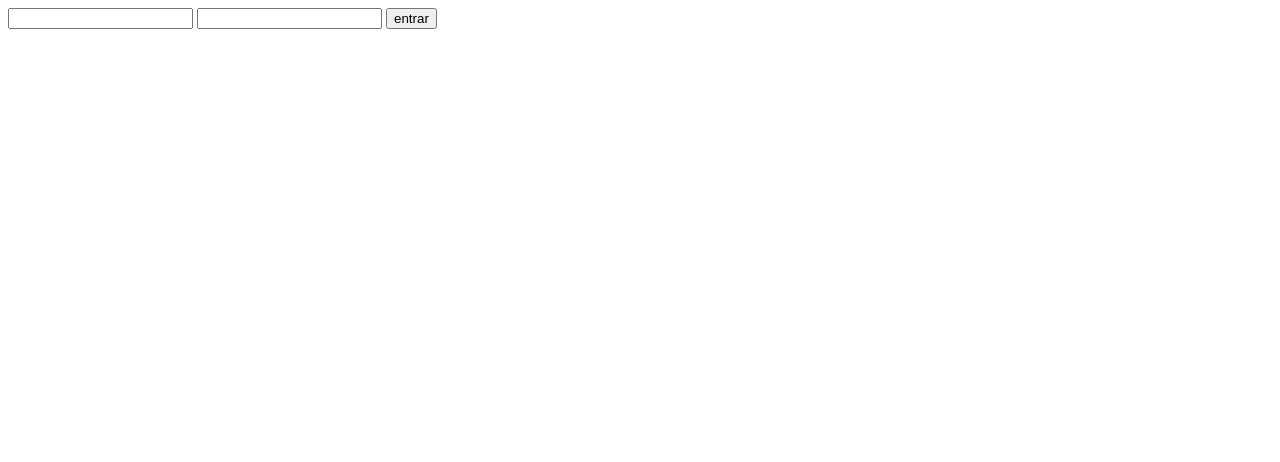
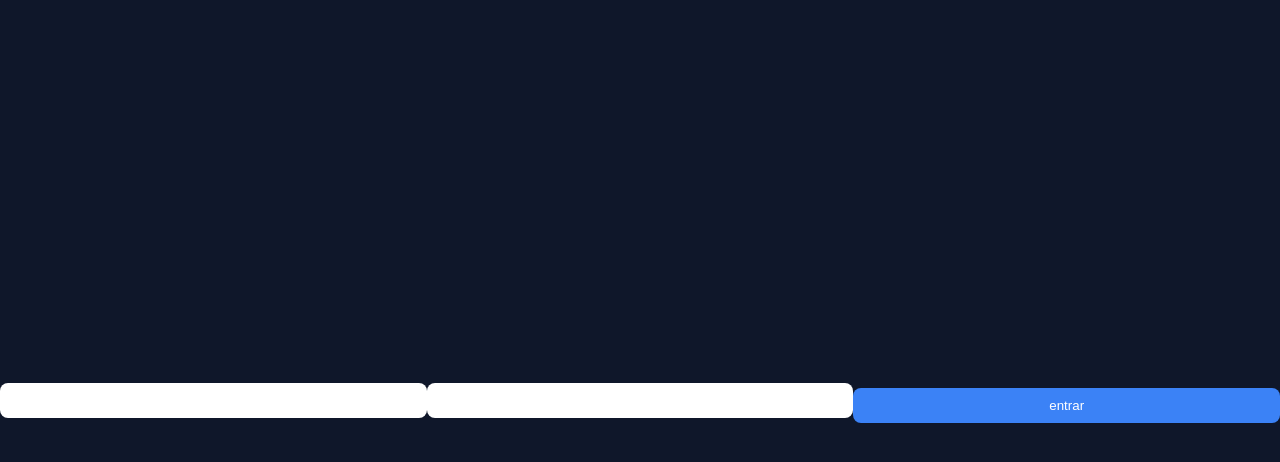
Before and after one commit to lucasvianaa2016-star/foxlt-site, a plain HTML site: page site/auth/login/index.html in a window 1280 px wide. Drawn offline with Linux system fonts and the light colour scheme; files that its build step writes are made by us from their sources.

Commit message:
sla krai

```diff
--- a/site/auth/login/index.html
+++ b/site/auth/login/index.html
@@ -1,6 +1,7 @@
 <input id="user">
 <input id="pass">
 <button onclick="login()">entrar</button>
+<link rel="stylesheet" href="../css/style.css">
 
 <script>
 async function login() {
```
Also changed, not shown: site/auth/register/index.html (+1 -0 lines).
